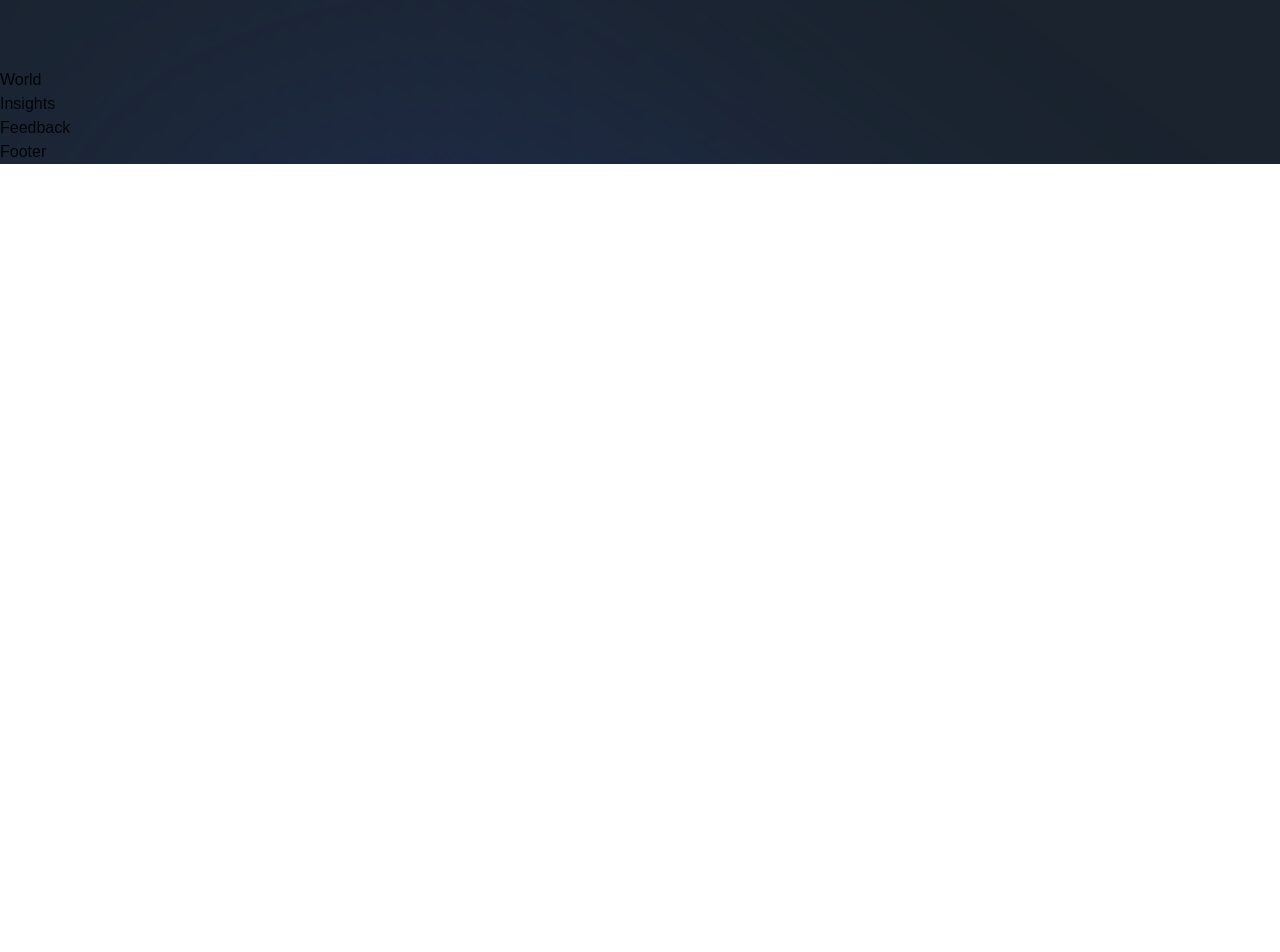
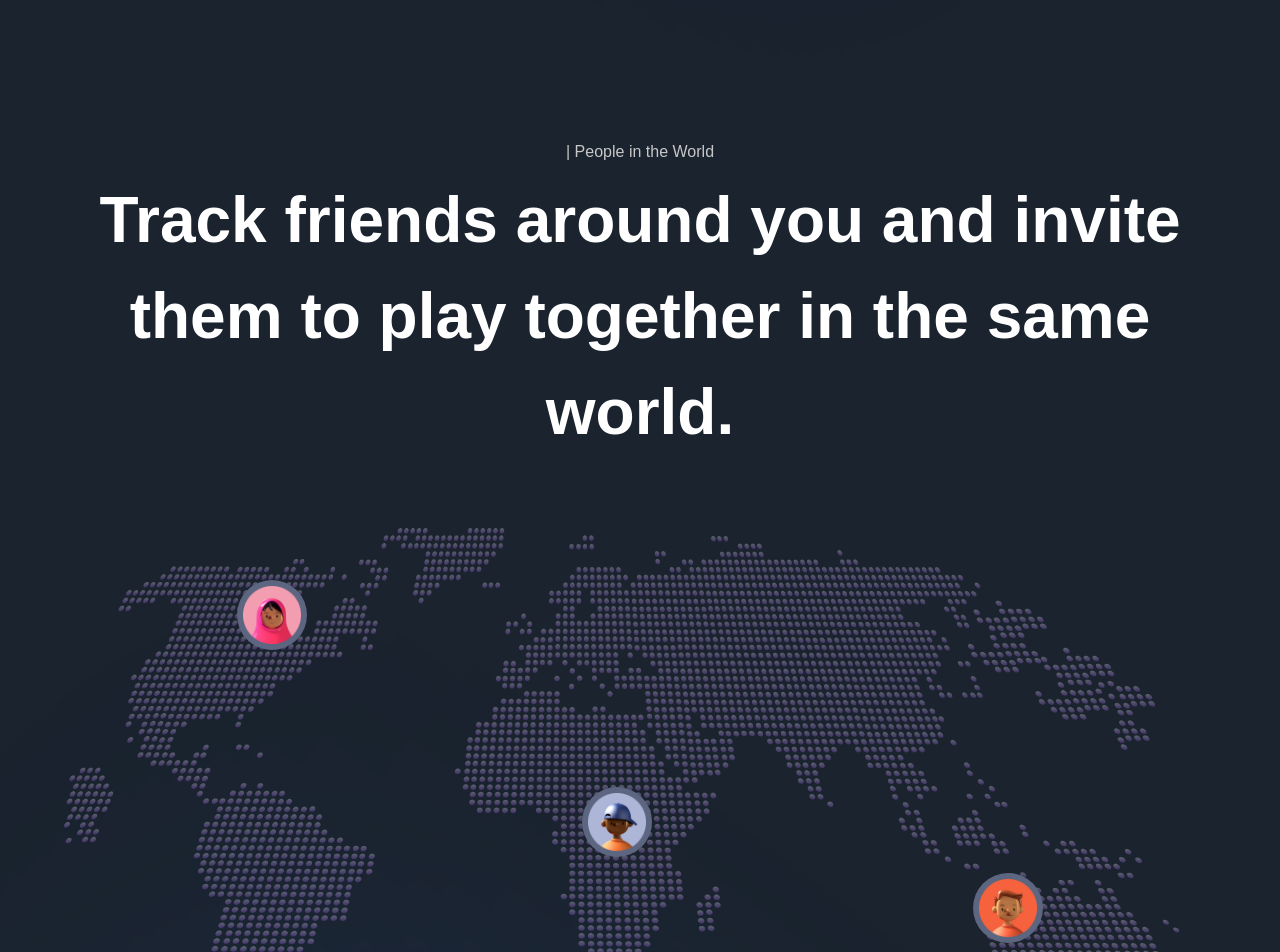
Before and after one commit to portercol/metaverse-ui, a Next.js app: page / in a window 1280 px wide. Shown: the part 4040-4992 px from the top of the page. Before the commit the page ends 4204 px from the top, so only its background shows below. Built offline with nearby package versions, Linux system fonts and the light colour scheme; a web font is replaced by a local one.

Commit message:
added new map overlay images, completed world section

```diff
--- a/sections/World.jsx
+++ b/sections/World.jsx
@@ -1,9 +1,76 @@
-import React from 'react'
+"use client";
+
+import React from "react";
+import { motion } from "framer-motion";
+import styles from "../styles/index.js";
+import { fadeIn, staggerContainer } from "../utils/motion";
+import { TypingText, TitleText } from "../components";
 
 const World = () => {
   return (
-    <div>World</div>
-  )
-}
+    <section className={`${styles.paddings} relative z-10`}>
+      <motion.div
+        variants={staggerContainer}
+        initial="hidden"
+        whileInView="show"
+        viewport={{ once: "false", amount: 0.25 }}
+        className={`${styles.innerWidth} mx-auto flex flex-col `}
+      >
+        <TypingText title="| People in the World" textStyles="text-center" />
+        <TitleText
+          title={
+            <>
+              Track friends around you and invite them to play together in the
+              same world.
+            </>
+          }
+          textStyles="text-center"
+        />
+        <motion.div
+          className="relative mt-[68px] flex w-full"
+          variants={fadeIn("up", "tween", 0.3, 1)}
+          initial="hidden"
+          animate="show"
+        >
+          <img
+            src="/map.png"
+            alt="map graphic"
+            className="w-full h-auto object-contain aspect-16/9"
+          />
 
-export default World
+          <div
+            className="absolute w-[70px] h-[70px] p-[6px] rounded-full bg-[#5d6680]"
+            style={{ bottom: "20%", right: "15%" }}
+          >
+            <img src="people-01.png" alt="austrailian avatar" className="w-full h-full" />
+          </div>
+
+          <div
+            className="absolute w-[70px] h-[70px] p-[6px] rounded-full bg-[#5d6680]"
+            style={{ top: "10%", left: "15%" }}
+          >
+            <img src="people-02.png" alt="canadian avatar" className="w-full h-full" />
+          </div>
+          {/* <div
+            className="absolute w-[250px] h-[170px] p-[8px] rounded-3xl bg-[#5d6680]"
+            style={{ top: "33%", left: "20%" }}
+          >
+            <img
+              src="map-world-01.png"
+              alt="map world"
+              className="w-full h-full rounded-3xl"
+            />
+          </div> */}
+          <div
+            className="absolute w-[70px] h-[70px] p-[6px] rounded-full bg-[#5d6680]"
+            style={{ top: "50%", left: "45%" }}
+          >
+            <img src="people-03.png" alt="african avatar" className="w-full h-full" />
+          </div>
+        </motion.div>
+      </motion.div>
+    </section>
+  );
+};
+
+export default World;
```
Also changed, not shown: public/map-world-01.png (added), public/map-world-02.png (added).
